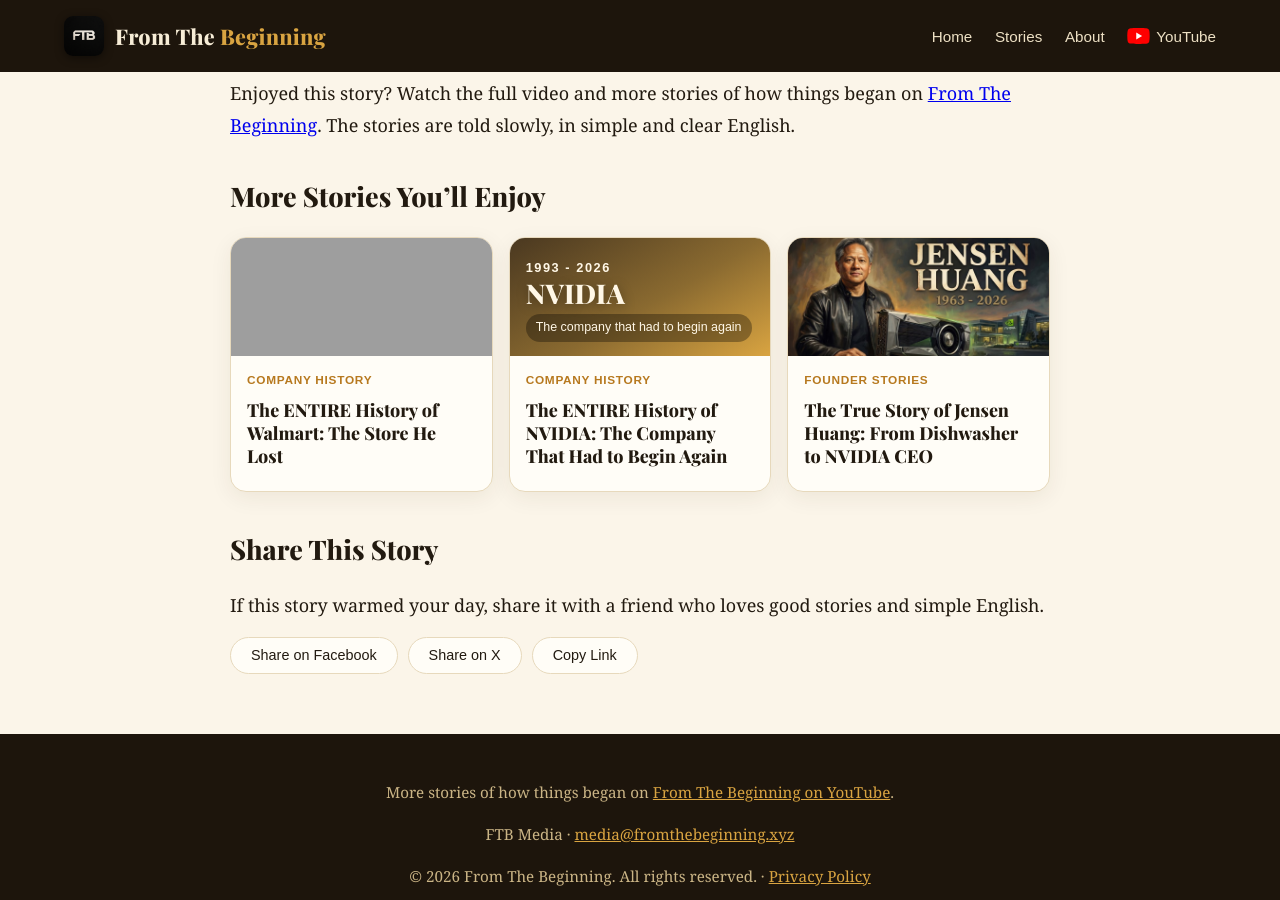
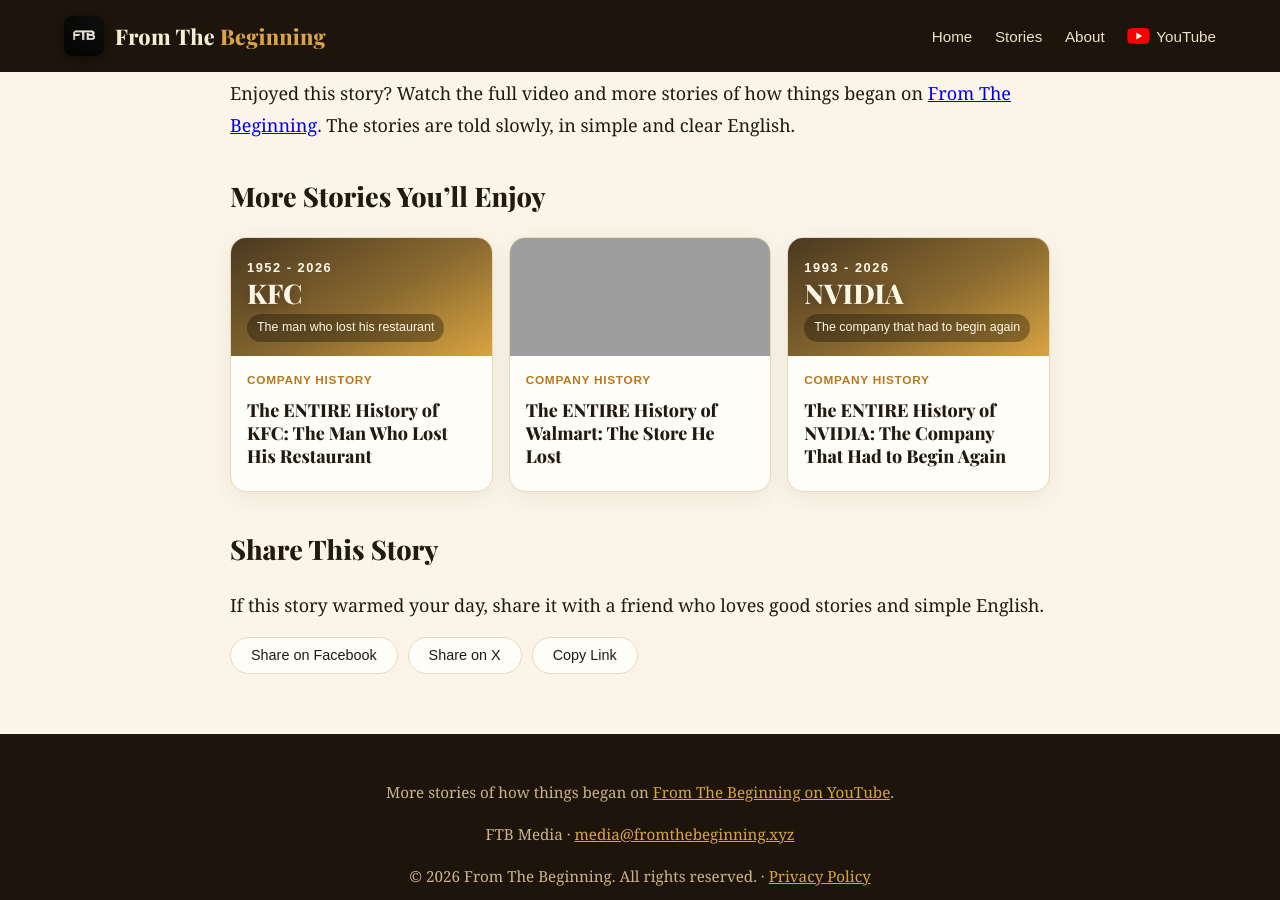
Before and after one commit to docsachmienphi/FTB, a Jekyll site: the page built from _posts/2026-11-14-jensen-huang-timeline.md, in a window 1280 px wide and 900 px high, scrolled down 8431 px. Built offline with Jekyll 4.4.1, drawn with Linux system fonts in a browser that asks for light colours; part of the change alters nothing that is shown; grey boxes are pictures that could not be loaded.

Commit message:
Add KFC article (text-first): The ENTIRE History of KFC: The Man Who Lost His Restaurant

```diff
--- a/_data/clusters.yml
+++ b/_data/clusters.yml
@@ -1,4 +1,5 @@
 drinks-food:
+  - history-of-kfc
   - history-of-coca-cola
   - history-of-pepsi
   - history-of-starbucks
--- /dev/null
+++ b/_posts/2026-11-16-history-of-kfc.md
@@ -0,0 +1,135 @@
+---
+layout: post
+title: "The ENTIRE History of KFC: The Man Who Lost His Restaurant"
+description: "Harland Sanders lost his Kentucky restaurant in 1956, at sixty-five years old. Then he took his chicken recipe on the road and built KFC."
+date: 2026-11-16
+last_modified_at: 2026-11-16
+categories: [Company-History, Founder-Stories]
+tags: [KFC, Harland-Sanders]
+cover_brand: "KFC"
+cover_years: "1952 - 2026"
+cover_fate: "The man who lost his restaurant"
+cover_class: "c-default"
+sources:
+  - title: "KFC — the company's official global site"
+    url: "https://global.kfc.com/"
+  - title: "Yum! Brands — the parent company of KFC"
+    url: "https://www.yum.com/wps/portal/yumbrands/Yumbrands"
+  - title: "Yum China — KFC in China, the brand's largest market"
+    url: "https://www.yumchina.com/en/Brands/KFC"
+  - title: "Claudia Sanders Dinner House — the restaurant Sanders and his wife Claudia opened, still serving today"
+    url: "https://www.claudiasanders.com/"
+  - title: "Wikipedia — the history of KFC, from Corbin to the world"
+    url: "https://en.wikipedia.org/wiki/History_of_KFC"
+  - title: "Wikipedia — Colonel Sanders, the life of Harland Sanders"
+    url: "https://en.wikipedia.org/wiki/Colonel_Sanders"
+  - title: "Wikipedia — KFC today: restaurants, countries, and the company behind the bucket"
+    url: "https://en.wikipedia.org/wiki/KFC"
+glance:
+  facts:
+    - label: "Founded"
+      text: "1952, with the first Kentucky Fried Chicken agreement in Utah"
+    - label: "Founder"
+      text: "Harland Sanders (1890 to 1980), the Colonel in the white suit"
+    - label: "Headquarters"
+      text: "Louisville, Kentucky"
+    - label: "Today"
+      text: "More than 34 thousand restaurants around the world, over 13 thousand of them in China"
+  timeline:
+    - year: "1890"
+      text: "Harland Sanders is born in Indiana; at five he loses his father and learns to cook for his brother and sister"
+    - year: "1930"
+      text: "Sanders opens his roadside café in Corbin, Kentucky, and travelers begin stopping for his cooking"
+    - year: "1939"
+      text: "His pressure-cooking method cuts fried chicken from thirty minutes to eight or nine"
+    - year: "1952"
+      text: "Pete Harman says yes: the first Kentucky Fried Chicken agreement, and a famous name is born"
+    - year: "1956"
+      text: "A new highway empties his café; Sanders sells at a loss and takes his recipe on the road"
+    - year: "1964"
+      text: "Sanders sells KFC for two million dollars and stays on as its famous face"
+    - year: "1980"
+      text: "Sanders dies at ninety; his face, and his recipe, keep traveling the world"
+words:
+  - word: "recipe"
+    def: "a list of ingredients and steps for making a dish. Sanders's recipe of eleven herbs and spices was the one thing he kept when he lost his restaurant."
+  - word: "pressure cooker"
+    def: "a strong, closed pot that cooks food faster with steam pressure. Sanders used one to fry chicken in eight or nine minutes instead of thirty."
+  - word: "franchise"
+    def: "an agreement that lets another person run a business using your name and your method. Sanders's first franchise agreement, with Pete Harman in 1952, started KFC."
+  - word: "highway"
+    def: "a big, fast road between towns. A new highway took travelers away from Corbin, and Sanders lost his restaurant because of it."
+  - word: "gravy"
+    def: "a warm sauce served with food. The company's new gravy was one of the things Sanders fought about after he sold KFC."
+  - word: "retire"
+    def: "to stop working at the end of your working life. At sixty-five, when most people retire, Sanders started again."
+faq:
+  - q: "Who founded KFC?"
+    a: "KFC was founded by Harland Sanders, a cook from Indiana who ran a roadside café in Corbin, Kentucky. In 1952, Sanders made his first agreement with Pete Harman, a restaurant owner in Utah, and Harman's restaurant gave the chicken its famous name: Kentucky Fried Chicken."
+  - q: "Why did Colonel Sanders lose his restaurant?"
+    a: "Sanders's café in Corbin lived from travelers on the old highway. In the early 1950s, fewer cars passed his door, and a new highway was planned to take travelers around the town. In 1956, he sold the restaurant and motel at a serious loss. He was sixty-five years old."
+  - q: "Why do people in Japan eat KFC at Christmas?"
+    a: "KFC opened its first restaurant in Japan in 1970. Four years later, the company began promoting fried chicken as a Christmas meal. Japanese families made the idea their own, and over time, ordering KFC became a Christmas tradition for many families across Japan."
+  - q: "How many KFC restaurants are there today?"
+    a: "By September 2026, there were more than 34 thousand KFC restaurants around the world. China is one of the brand's largest markets, with more than 13 thousand restaurants there. Colonel Sanders's face is still on the sign."
+---
+
+Imagine a cold, quiet morning in Kentucky in 1956. An old man stands outside his empty restaurant. At sixty-five, he is about to lose the business he spent years building. At his age, most people were thinking about retirement. But the greatest chapter of his life was still ahead.
+
+He still had one thing: his recipe for fried chicken. That recipe would change his life. And the man who lost his restaurant would become the face of thousands of restaurants around the world. This is the entire history of KFC, from the very beginning.
+
+## A Boy Who Had to Grow Up Fast
+
+Our story begins in Indiana in 1890, where Harland Sanders was born. When Harland was only five, his father died, and everything at home changed. His mother needed to earn money, so she took work outside the home. Harland was the oldest child, and while she was away, he helped care for his younger brother and sister.
+
+Other children were out playing, but Harland was learning how to cook. He did not dream of becoming a great cook. He simply needed to feed his little brother and sister. Before he learned how to cook for customers, he learned how to cook for the people he loved.
+
+As a young man, Sanders traveled from place to place looking for work. He worked on farms, on railroads, and even sold insurance. He was a hard worker, but he also had a bad temper, and some jobs ended badly. Each time one plan failed, he had to look for another. His life did not follow a straight road toward success.
+
+## The Little Café by the Road
+
+Around 1930, a new opportunity took Sanders to Corbin, Kentucky, where an oil company gave him the chance to run a gas station. Sanders noticed something simple: it was not just the cars that needed attention. The people inside them were hungry. And Sanders knew how to cook.
+
+He began cooking for travelers in a small space beside the station. In time, his business became known as Sanders Court and Café, with a restaurant and rooms for travelers. His cooking became so well known that even a popular American restaurant guide recommended his café. After many years of changing jobs, Sanders had finally built something that people came back for.
+
+But fried chicken was one of the hardest meals to prepare quickly. Frying chicken in a pan could take about thirty minutes, and travelers with a long journey ahead could not wait that long. Sanders needed a better answer.
+
+## The Chicken That Changed Everything
+
+By the late 1930s, Sanders knew how he wanted his chicken to taste. He worked with a mix of seasonings that became famous as eleven herbs and spices. Then he turned to a pressure cooker, a special pot that could cook food faster. Around 1939, he found a method that worked: his chicken was ready in just eight or nine minutes instead of thirty, still juicy inside, with the crispy outside he wanted.
+
+Until then, people had to come to Corbin to taste his chicken. But what if his chicken could go to them? In 1952, Sanders made an agreement with Pete Harman, a restaurant owner near Salt Lake City, Utah. Harman would sell Sanders's chicken, and Sanders would receive a small payment for each chicken sold. Harman also helped give the dish a name people could remember: Kentucky Fried Chicken. Sanders had received the title of Kentucky Colonel, and with his white suit, black tie, and friendly smile, he was becoming as recognizable as the chicken itself.
+
+## When the Road Went Away
+
+For years, Sanders's restaurant had depended on people traveling along the highway. Then the roads changed. In the early 1950s, fewer cars began passing his door, and plans came for a new highway that would take travelers around Corbin instead of through it. In 1956, he sold the restaurant and motel, at a serious loss.
+
+Sanders was sixty-five. He had lost jobs and businesses before, but this time was different: in that little café, his childhood skill had become his life's work. And now that place was gone.
+
+But something important had happened before the sale. Pete Harman and a few other restaurant owners were already selling his chicken, far away from Corbin. So Sanders chose a different road. He packed his car with cooking tools and seasoning and set off. At each restaurant, he asked for a chance to cook his chicken. Sometimes he slept in his car. A few owners said yes. Then a few more.
+
+In 1964, at the age of seventy-three, Sanders sold Kentucky Fried Chicken to investors for two million dollars. He would continue to advise the company and remain the face of KFC. Eight years earlier, he had lost one restaurant. Now, he was selling a business built across hundreds of kitchens.
+
+<div class="lessons" markdown="1">
+## What This Story Teaches Us
+
+- **A skill learned in hard times can feed a whole life.** Young Harland learned to cook because his family needed him, and that childhood skill became his life's work.
+- **Losing the place is not the same as losing the gift.** The highway took Sanders's restaurant, but his recipe could travel from kitchen to kitchen, and it did.
+- **It is not too late to begin again.** At sixty-five, when most people retire, Sanders put his recipe in his car and started the greatest journey of his life.
+</div>
+
+## The Company He Could No Longer Control
+
+After the sale, KFC kept growing, and the Colonel's face appeared in more advertisements. But Sanders could no longer control everything the restaurants served. He complained about the company's new gravy, and about the way some restaurants cooked his chicken. In 1974, he demanded 122 million dollars in a legal fight with the owners. The man whose face helped sell KFC chicken was now fighting the company behind that face.
+
+Cooking had never been just a business for Sanders. On December 16, 1980, Harland Sanders died at the age of ninety. His journey had ended, but his recipe was beginning a new life in the hands of people around the world.
+
+## The Colonel's Chicken Travels the World
+
+KFC opened its first restaurant in Japan in 1970, and four years later the company began promoting fried chicken as a Christmas meal. Over time, many Japanese families began ordering KFC for Christmas dinner. A meal from Kentucky had become part of a family tradition thousands of miles away.
+
+In 1986, [PepsiCo](/stories/history-of-pepsi/) bought KFC, which is why you often see Pepsi served with fried chicken at KFC today. In 1987, KFC opened its first restaurant in China, near Tiananmen Square in Beijing. By September 2026, KFC had more than 13 thousand restaurants in China, and more than 34 thousand across the world. Those numbers are hard to imagine beside the little café that Sanders once ran in Corbin.
+
+Sanders could not control everything KFC became. Yet every day, people around the world still gather around a bucket of fried chicken, sharing something that began in his small Kentucky kitchen. And the Colonel's face remains on the sign.
+
+The next time you see a KFC bucket, look at the old man's smiling face. Behind that smile is the story of a man who refused to believe his best years were behind him. If you ever feel that your best years are behind you, remember the old man from Kentucky. Sometimes, the road you thought was ending is only taking you somewhere new.
```
